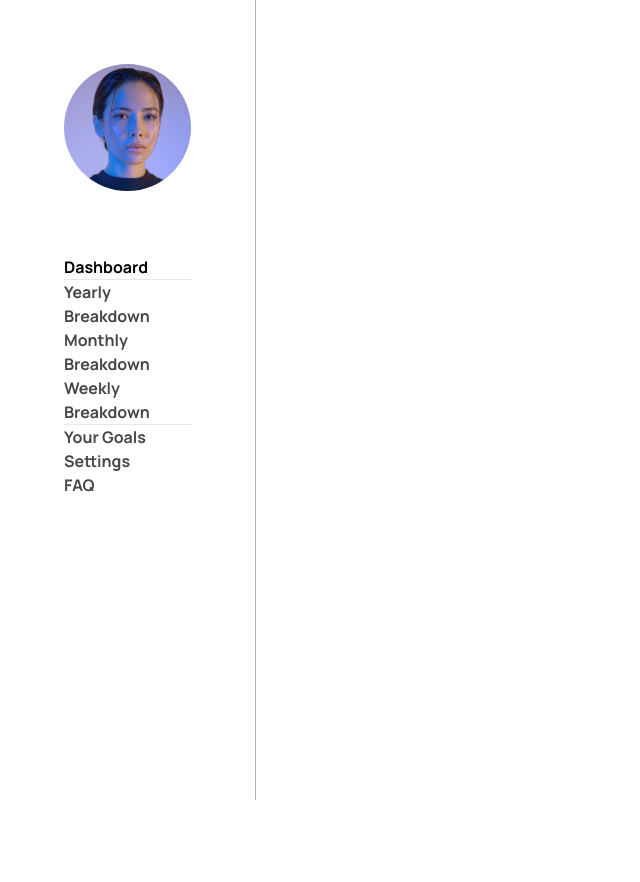
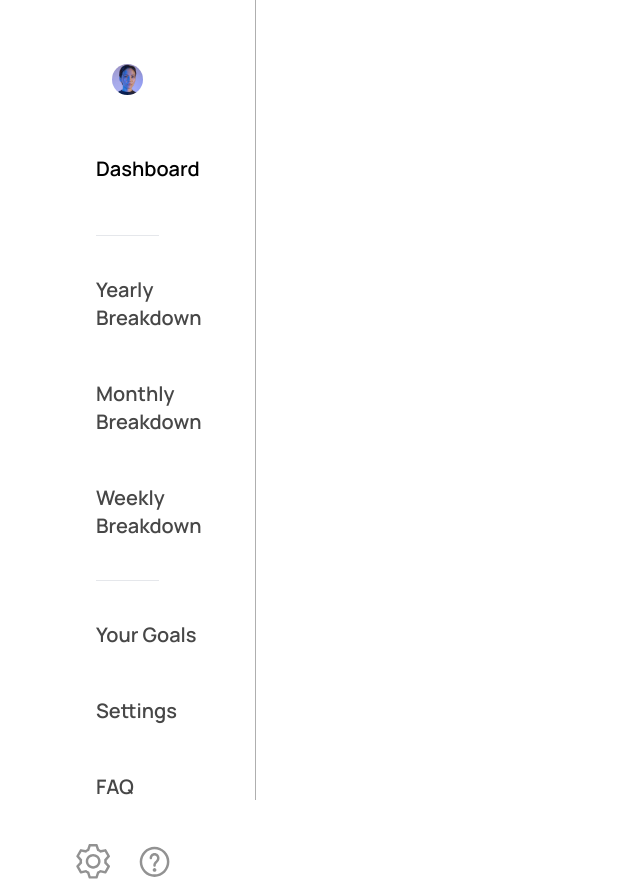
Before and after one commit to anyuan-chen/perdiem, a Next.js app: page / in a window 1280 px wide. Shown: the whole page, without its empty margins (0-640 px from the left). Before the commit the page ends 800 px from the top, so only its background shows below. Built offline with nearby package versions, Linux system fonts and the light colour scheme.

Commit message:
spacing for navbar, hover animations for navbar,  and new icons for navbar

```diff
--- a/components/shared/navbar.js
+++ b/components/shared/navbar.js
@@ -2,6 +2,7 @@
 import React from "react";
 import Link from "next/link";
 import { useRouter } from "next/router";
+import { motion } from "framer-motion";
 
 export default function Navbar() {
   const router = useRouter();
@@ -12,140 +13,161 @@ export default function Navbar() {
   return (
     <nav className="w-20vw h-screen flex flex-col font-display border-r border-r-borderGray">
       <img
-        className="rounded-full mx-16 my-16"
+        className="rounded-full mx-28 mt-16 mb-12"
         src="/photos/portrait.jpeg"
         alt="profile pic"
       ></img>
 
-      <button className=" w-full pr-16">
-        <div
-          className={`rounded-r-full ${
+      <button className=" w-full pr-28 pb-10">
+        <motion.div
+          className={`rounded-r-full py-3 ${
             router.route === "/dashboard" ? highlightStyling : ""
           }`}
+          whileHover={{
+            color: "rgb(46, 119, 205)",
+          }}
         >
           <h3
-            className={`text-left pl-16  font-bold  ${
+            className={`text-left pl-24  font-semibold text-xl ${
               router.route === "/dashboard" ? textStyling : ""
             }`}
           >
             Dashboard
           </h3>
-        </div>
+        </motion.div>
       </button>
 
-      <hr className="mx-16"></hr>
+      <hr className="mx-24"></hr>
 
-      <ul className="flex flex-col  text-textGray pr-16">
+      <ul className="flex flex-col  text-textGray pr-16 pt-10 space-y-12 pb-10">
         <button className=" w-full">
-          <div
+          <motion.div
             className={`rounded-r-full ${
               router.route === "/breakdown/yearly" ? highlightStyling : ""
             }`}
+            whileHover={{
+              color: "rgb(46, 119, 205)",
+            }}
           >
             <Link href="/breakdown/yearly" passHref>
               <h3
-                className={`text-left pl-16  font-bold  ${
+                className={`text-left pl-24  font-semibold text-xl  ${
                   router.route === "/breakdown/yearly" ? textStyling : ""
                 }`}
               >
                 <a>Yearly Breakdown</a>
               </h3>
             </Link>
-          </div>
+          </motion.div>
         </button>
 
         <button className=" w-full">
-          <div
+          <motion.div
             className={`rounded-r-full ${
               router.route === "/breakdown/yearly" ? highlightStyling : ""
             }`}
+            whileHover={{
+              color: "rgb(46, 119, 205)",
+            }}
           >
             <Link href="/breakdown/monthly" passHref>
               <h3
-                className={`text-left pl-16  font-bold  ${
+                className={`text-left pl-24  font-semibold text-xl  ${
                   router.route === "/breakdown/monthly" ? textStyling : ""
                 }`}
               >
                 <a>Monthly Breakdown</a>
               </h3>
             </Link>
-          </div>
+          </motion.div>
         </button>
 
         <button className=" w-full">
-          <div
+          <motion.div
             className={`rounded-r-full ${
               router.route === "/breakdown/weekly" ? highlightStyling : ""
             }`}
+            whileHover={{
+              color: "rgb(46, 119, 205)",
+            }}
           >
             <Link href="/breakdown/yearly" passHref>
               <h3
-                className={`text-left pl-16 font-bold  ${
+                className={`text-left pl-24 font-semibold text-xl  ${
                   router.route === "/breakdown/weekly" ? textStyling : ""
                 }`}
               >
                 <a>Weekly Breakdown</a>
               </h3>
             </Link>
-          </div>
+          </motion.div>
         </button>
       </ul>
-      <hr className="mx-16"></hr>
+      <hr className="mx-24"></hr>
 
-      <ul className="text-textGray ">
+      <ul className="text-textGray pt-10 space-y-12 pb-10">
         <button className=" w-full">
-          <div
+          <motion.div
             className={`rounded-r-full ${
               router.route === "/goals" ? highlightStyling : ""
             }`}
+            whileHover={{
+              color: "rgb(46, 119, 205)",
+            }}
           >
             <Link href="/goals" passHref>
               <h3
-                className={`text-left pl-16  font-bold  ${
+                className={`text-left pl-24  font-semibold text-xl  ${
                   router.route === "/goals" ? textStyling : ""
                 }`}
               >
                 <a>Your Goals</a>
               </h3>
             </Link>
-          </div>
+          </motion.div>
         </button>
         <button className=" w-full">
-          <div
+          <motion.div
             className={`rounded-r-full ${
               router.route === "/settings" ? highlightStyling : ""
             }`}
           >
             <Link href="/settings" passHref>
               <h3
-                className={`text-left pl-16  font-bold  ${
+                className={`text-left pl-24  font-semibold text-xl  ${
                   router.route === "/settings" ? textStyling : ""
                 }`}
               >
                 <a>Settings</a>
               </h3>
             </Link>
-          </div>
+          </motion.div>
         </button>
         <button className=" w-full ">
-          <div
+          <motion.div
             className={`rounded-r-full ${
               router.route === "/faq" ? highlightStyling : ""
             }`}
+            whileHover={{
+              color: "rgb(46, 119, 205)",
+            }}
           >
             <Link href="/faq" passHref>
               <h3
-                className={`text-left pl-16  font-bold  ${
+                className={`text-left pl-24  font-semibold text-xl  ${
                   router.query === "/faq" ? textStyling : ""
                 }`}
               >
                 <a>FAQ</a>
               </h3>
             </Link>
-          </div>
+          </motion.div>
         </button>
       </ul>
-      <div></div>
+      <div className="flex flex-row-reverse px-20 ">
+        <img src="/icons/questionIcon.svg" className="pl-5"></img>
+        <img src="/icons/settingsIcon.svg"></img>
+      </div>
     </nav>
   );
 }
--- a/pages/dashboard.js
+++ b/pages/dashboard.js
@@ -2,5 +2,12 @@ import React from "react";
 import Navbar from "../components/shared/navbar";
 
 export default function Dashboard() {
-  return <Navbar></Navbar>;
+  return (
+    <div>
+      <Navbar></Navbar>
+      <div className="grid ">
+
+      </div>
+    </div>
+  );
 }
```
Also changed, not shown: public/icons/questionIcon.svg (added), public/icons/settingsIcon.svg (added).
